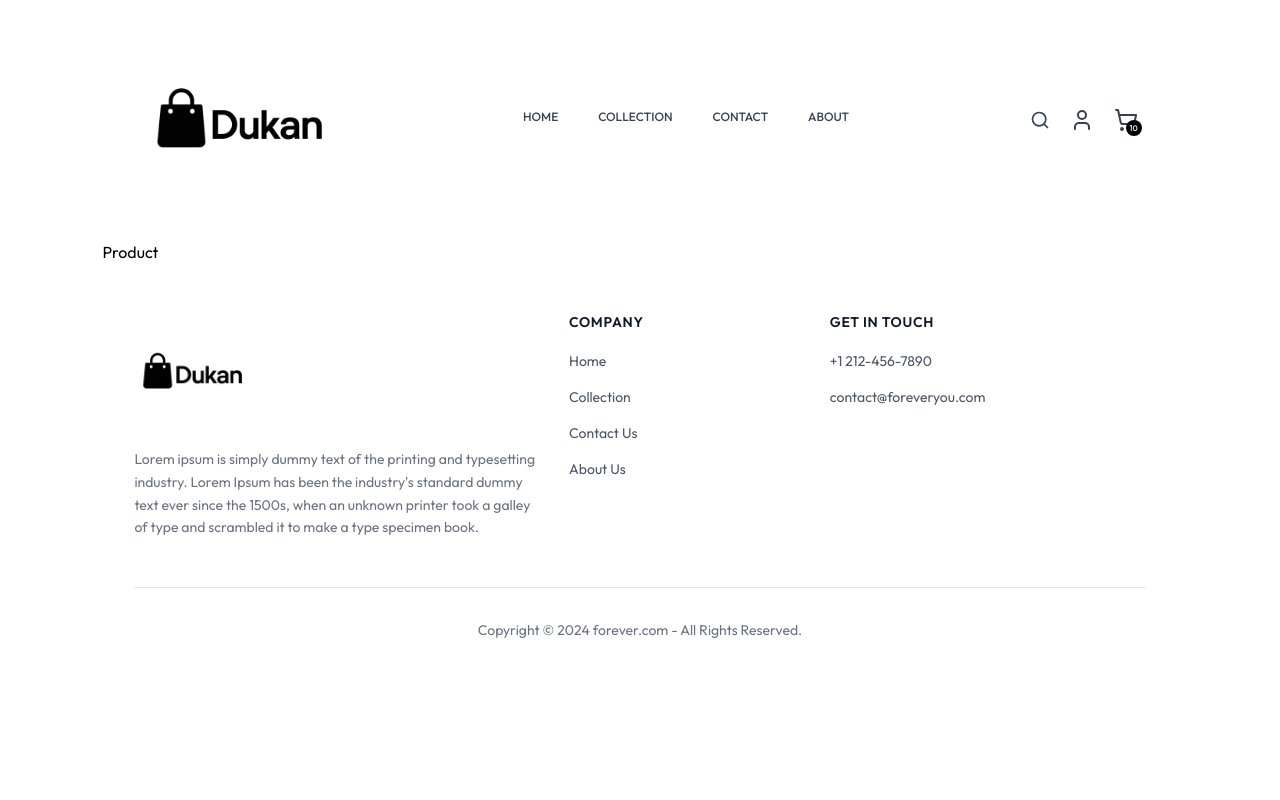
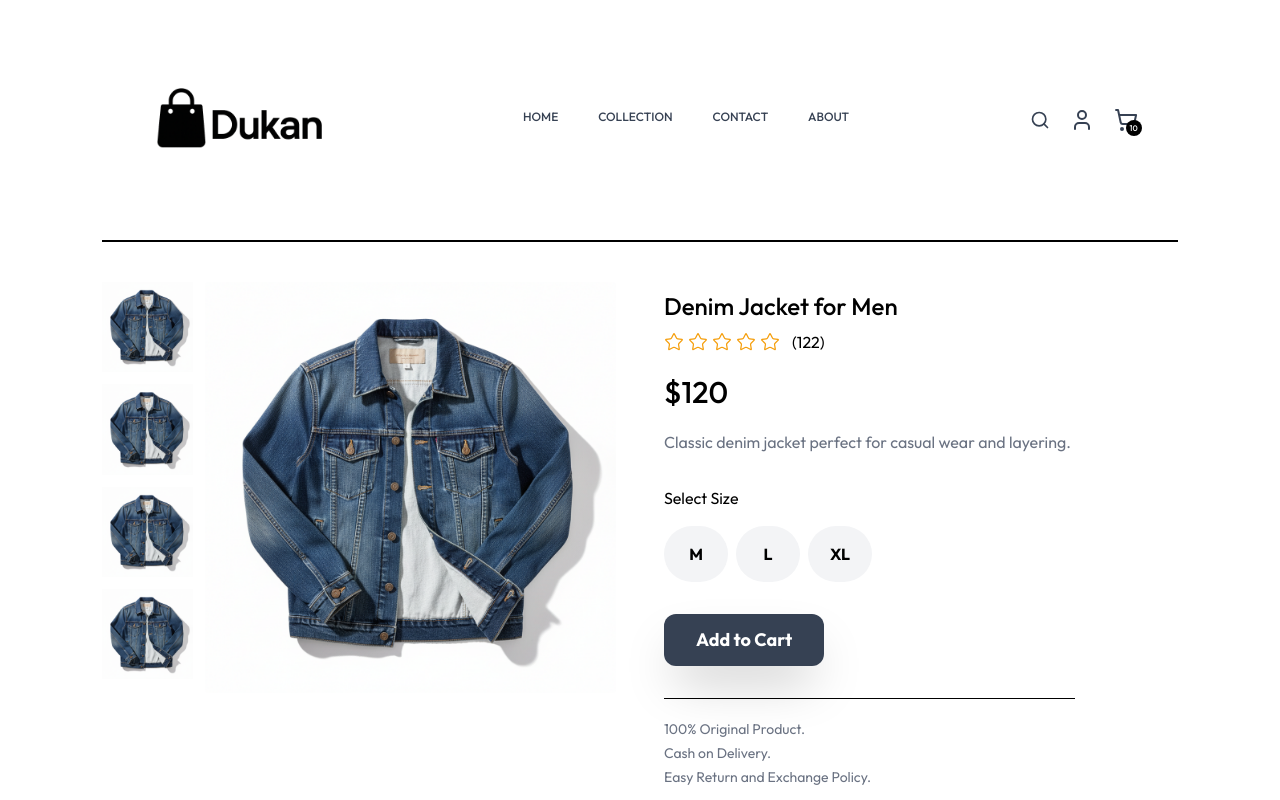
Before and after one commit to KamilHassan78608/E-Commerce-Store, a React (Vite) app in the folder frontend/: page /product/prod001 in a window 1280 px wide. Shown: the top 800 px of the page. Built offline with nearby package versions, Linux system fonts and the light colour scheme; a web font is replaced by a local one.

Commit message:
Product Section Developed

```diff
--- a/frontend/src/Pages/Collection.jsx
+++ b/frontend/src/Pages/Collection.jsx
@@ -6,7 +6,7 @@ import ProductItem from '../components/ProductItem';
 
 const Collection = () => {
 
-  const { products } = useContext(ShopContext);
+  const { products, search, showsearch } = useContext(ShopContext);
   const [showFilter, setShowFilter] = useState(false);
   const [filterProducts, setFilterProducts] = useState([]);
   const [category, setCategory] = useState([]);
@@ -31,6 +31,10 @@ const Collection = () => {
 
   const applyFilter = () => {
     let productsCopy = products.slice();
+
+    if (showsearch && search) {
+      productsCopy = productsCopy.filter(item => item.name.toLowerCase().includes(search.toLowerCase()));
+    }
 
     if(category.length > 0) {
       productsCopy = productsCopy.filter(item => category.includes(item.category));
@@ -61,7 +65,7 @@ const Collection = () => {
 
   useEffect(() => {
     applyFilter();
-  }, [category, subcategory]);
+  }, [category, subcategory, search, showsearch]);
 
   useEffect(() => {
     applySort();
@@ -135,7 +139,7 @@ const Collection = () => {
           </select>
         </div>
         {/* Products */}
-        <div className='grid grid-cols-2 md:grid-cols-2 lg:grid-cols-3 gap-4 gap-y-6'>
+        <div className='grid grid-cols-2 md:grid-cols-3 lg:grid-cols-4 gap-4 gap-y-6'>
           {
             filterProducts.map((item) => (
               <ProductItem key={item._id} id={item._id} name={item.name} description={item.description} price={item.price} image={item.image} />
--- a/frontend/src/Pages/Products.jsx
+++ b/frontend/src/Pages/Products.jsx
@@ -1,9 +1,111 @@
-import React from 'react'
+import React, { useContext, useEffect, useState } from 'react'
+import { useParams } from 'react-router-dom'
+import { ShopContext } from '../contents/ShopContext';
+import { Star } from "lucide-react";
+import RelatedProducts from '../components/RelatedProducts';
 
 const Products = () => {
-  return (
-    <div>
-      Product
+
+  const { productId } = useParams();
+  const { products, Currency } = useContext(ShopContext);
+  const [productData, setproductData] = useState([]);
+  const [image, setimage] = useState('');
+  const [size, setsize] = useState('');
+
+  const fetchProductdata = async () => {
+    products.map((item) => {
+      if (item._id === productId) {
+        setproductData(item);
+        setimage(item.image);
+      }
+    })
+  }
+
+  useEffect(() => {
+    fetchProductdata();
+  }, [productId, products])
+
+  return productData ? (
+    <div className="border-t-2 pt-10 transition-opacity ease-in duration-500 opacity-100">
+
+      <div className="flex flex-col sm:flex-row gap-12">
+
+        {/* Images Section */}
+        <div className="flex-1 flex flex-col-reverse sm:flex-row gap-3">
+
+          <div className="flex sm:flex-col overflow-x-auto sm:overflow-y-auto w-full sm:w-[18%] gap-3">
+            <img src={image} className="w-[24%] sm:w-full cursor-pointer shrink-0" />
+            <img src={image} className="w-[24%] sm:w-full cursor-pointer shrink-0" />
+            <img src={image} className="w-[24%] sm:w-full cursor-pointer shrink-0" />
+            <img src={image} className="w-[24%] sm:w-full cursor-pointer shrink-0" />
+          </div>
+
+          {/* Main Image */}
+          <div className="w-full sm:w-[82%]">
+            <img src={image} className="w-full h-auto rounded" />
+          </div>
+        </div>
+
+        {/* Product Data */}
+        <div className="flex-1">
+          <h1 className="font-medium text-2xl mt-2">{productData.name}</h1>
+          <div className='flex items-center gap-1 mt-2'>
+            <Star size={20} strokeWidth={1.5} color="#f59e0b" />
+            <Star size={20} strokeWidth={1.5} color="#f59e0b" />
+            <Star size={20} strokeWidth={1.5} color="#f59e0b" />
+            <Star size={20} strokeWidth={1.5} color="#f59e0b" />
+            <Star size={20} strokeWidth={1.5} color="#f59e0b" />
+            <p className='pl-2'>(122)</p>
+          </div>
+          <p className='mt-5 text-3xl font-medium'>{Currency}{productData.price}</p>
+          <p className='mt-5 text-gray-500 md:w-4/5'>{productData.description}</p>
+          <div className='flex flex-col gap-4 my-8'>
+            <p>Select Size</p>
+            <div className='flex gap-2'>
+              {
+                productData.sizes?.map((item, index) => (
+                  <button
+                    key={index}
+                    onClick={() => setsize(item)}
+                    className={`py-4 px-4 bg-gray-100 w-16 font-bold rounded-full cursor-pointer ${item === size ? 'bg-gray-700 text-white text-xl' : ''}`}
+                  >
+                    {item}
+                  </button>
+                ))
+              }
+            </div>
+          </div>
+          <button className='bg-gray-700 px-8 py-3 text-white cursor-pointer text-lg font-bold active:bg-black rounded-xl shadow-2xl'>Add to Cart</button>
+          <hr className='mt-8 sm:w-4/5' />
+          <div className='text-sm text-gray-500 mt-5 flex flex-col gap-1'>
+            <p>100% Original Product.</p>
+            <p>Cash on Delivery.</p>
+            <p>Easy Return and Exchange Policy.</p>
+          </div>
+        </div>
+      </div>
+
+      {/* Description and review Section */}
+      <div className='mt-20'>
+        <div className='flex'>
+          <b className='border px-5 py-3 text-sm'>Description</b>
+          <p className='border px-5 py-3 text-sm'>Reviews</p>
+        </div>
+        <div className='flex flex-col gap-4 border px-6 py-6 text-sm text-gray-500'>
+          <p>Lorem ipsum dolor sit amet consectetur adipisicing elit. Ex dolore autem sit delectus aliquid, consectetur sunt iusto deleniti maiores labore laudantium vel sint deserunt minus, facere repudiandae, magnam maxime dolorum. Lorem ipsum dolor sit amet consectetur adipisicing elit. Ex dolore autem sit delectus aliquid, consectetur sunt iusto deleniti maiores labore laudantium vel sint deserunt minus, facere repudiandae, magnam maxime dolorum. Lorem ipsum dolor sit amet consectetur adipisicing elit. Ex dolore autem sit delectus aliquid, consectetur sunt iusto deleniti maiores labore laudantium vel sint deserunt minus, facere repudiandae, magnam maxime dolorum.</p>
+          <p>Lorem ipsum dolor sit amet consectetur adipisicing elit. Ex dolore autem sit delectus aliquid, consectetur sunt iusto deleniti maiores labore laudantium vel sint deserunt minus, facere repudiandae, magnam maxime dolorum. Lorem ipsum dolor sit amet consectetur adipisicing elit. Ex dolore autem sit delectus aliquid, consectetur sunt iusto deleniti maiores labore laudantium vel sint deserunt minus, facere repudiandae, magnam maxime dolorum. Lorem ipsum dolor sit amet consectetur adipisicing elit. Ex dolore autem sit delectus aliquid, consectetur sunt iusto deleniti maiores labore laudantium vel sint deserunt minus, facere repudiandae, magnam maxime dolorum.</p>
+        </div>
+      </div>
+
+      {/* Display Related Products */}
+      <RelatedProducts category={productData.category} subCategory={productData.subCategory} />
+
+    </div>
+
+
+  ) : (
+    <div className='opacity-0 '>
+
     </div>
   )
 }
--- /dev/null
+++ b/frontend/src/components/RelatedProducts.jsx
@@ -0,0 +1,39 @@
+import React, { useContext, useEffect, useState } from 'react'
+import { ShopContext } from '../contents/ShopContext'
+import Title from './Title';
+import ProductItem from './ProductItem';
+
+const RelatedProducts = ({category, subCategory}) => {
+
+    const { products } = useContext(ShopContext);
+    const [related, setrelated] = useState([]);
+
+    useEffect(() => {
+        if (products.length > 0) {
+
+            let CopyProducts = products.slice();
+
+            CopyProducts = CopyProducts.filter((item) => category === item.category);
+            CopyProducts = CopyProducts.filter((item) => subCategory === item.subCategory);
+
+            setrelated(CopyProducts.slice(0, 5));
+        }
+    }, [products, category, subCategory])
+
+  return (
+    <div className='my-24'>
+      <div className='text-center py-2'>
+        <Title text1={'Related'} text2={'Products'} />
+      </div>
+      <div className='grid grid-cols-2 sm:grid-cols-3 md:grid-cols-4 lg:grid-cols-5 gap-4 gap-y-6'>
+        {
+          related.map((item) => (
+            <ProductItem key={item._id} id={item._id} name={item.name} price={item.price} image={item.image} />
+          ))
+        }
+      </div>
+    </div>
+  )
+}
+
+export default RelatedProducts
--- a/frontend/src/data/Product.js
+++ b/frontend/src/data/Product.js
@@ -114,7 +114,7 @@ const products = [
   {
     _id: "prod009",
     name: "Kids' Denim Overalls",
-    description: "Comfortable denim overalls for kids, adjustable straps.",
+    description: "Comfortable denim overalls for kids, adjustable straps Comfortable denim overalls for kids, adjustable straps Comfortable denim overalls for kids, adjustable straps Comfortable denim overalls for kids, adjustable straps.",
     price: 55,
     image: pic9,
     category: "Kids",
--- a/frontend/src/index.css
+++ b/frontend/src/index.css
@@ -9,6 +9,11 @@
   font-family: "Prata", serif;
   font-weight: 400;
   font-style: normal;
+}
+
+
+::-webkit-scrollbar{
+  display: none;
 }
 
 .michroma-regular {
```
